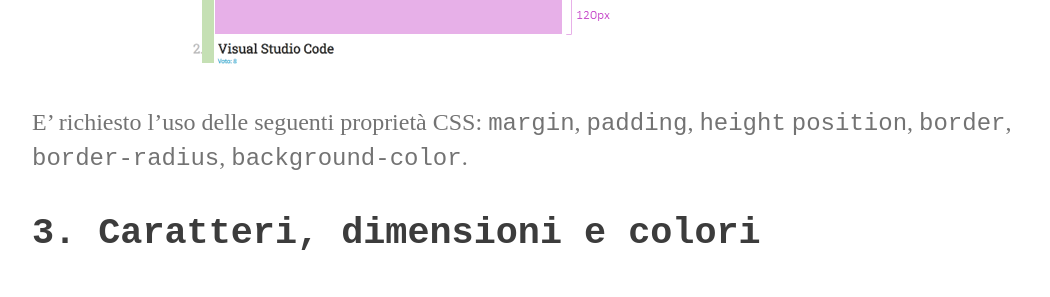
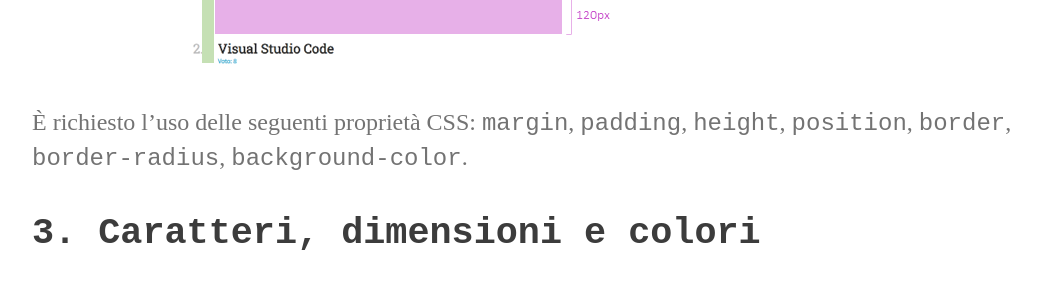
Before and after one commit to perceivelab/wp-al-23, a Jekyll site: the page built from mhw1.md, in a window 1280 px wide and 900 px high, scrolled down 1855 px. Shown: the part 151-448 px from the top of the window, without its empty margins (96-1146 px from the left). Built offline with Jekyll 4.4.1, drawn with Linux system fonts in a browser that asks for light colours; our own code applies the rules of GitHub Pages for plain Markdown files.

Commit message:
Fixed mhw1

```diff
--- a/mhw1.md
+++ b/mhw1.md
@@ -28,7 +28,7 @@ Stabilite in dettaglio la disposizione delle sezioni del sito (header, menù di
 
 ![](imgs/specs.png)
 
-E' richiesto l'uso delle seguenti proprietà CSS: `margin`, `padding`, `height` `position`, `border`, `border-radius`, `background-color`.
+È richiesto l'uso delle seguenti proprietà CSS: `margin`, `padding`, `height`, `position`, `border`, `border-radius`, `background-color`.
 
 ### 3. Caratteri, dimensioni e colori
 
```
